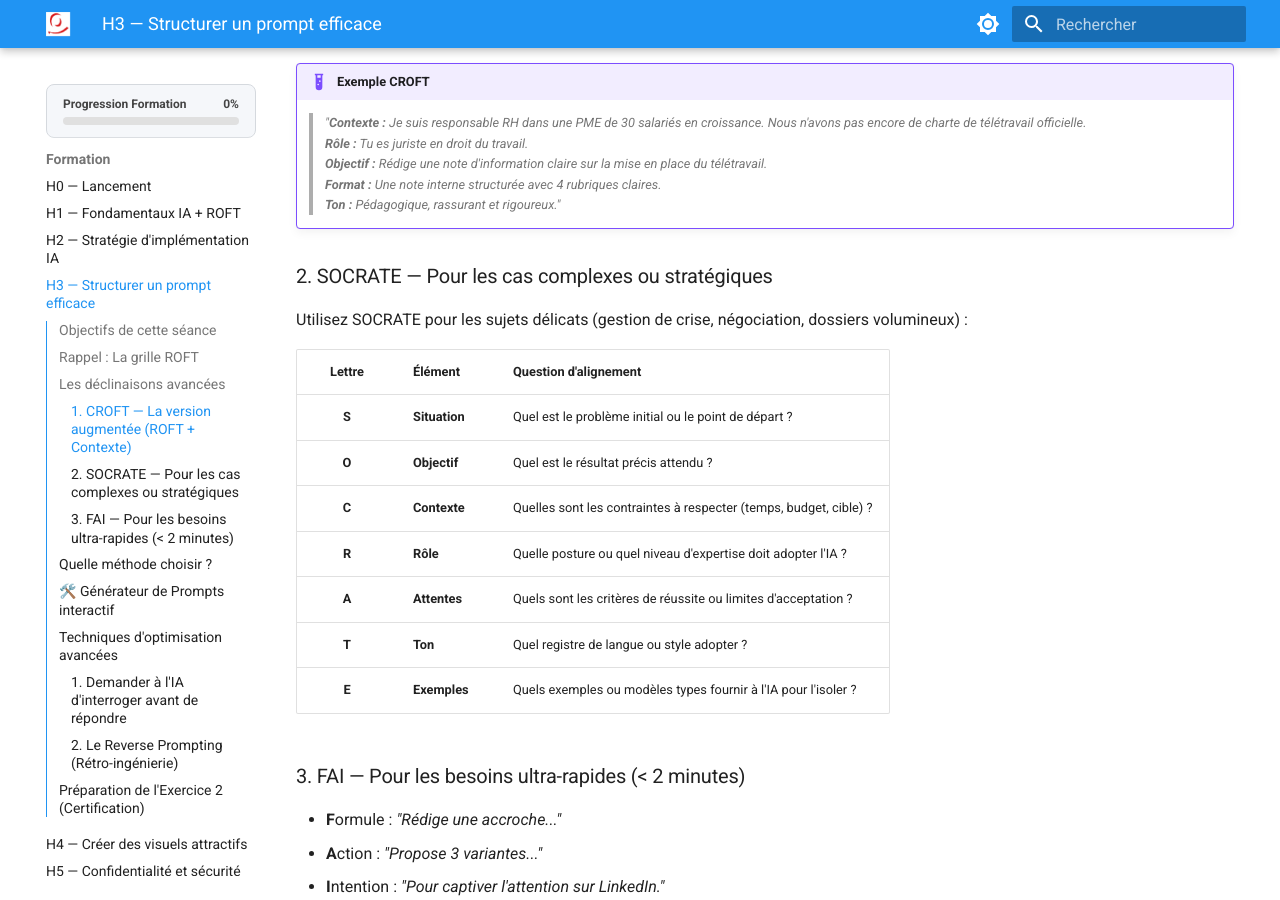
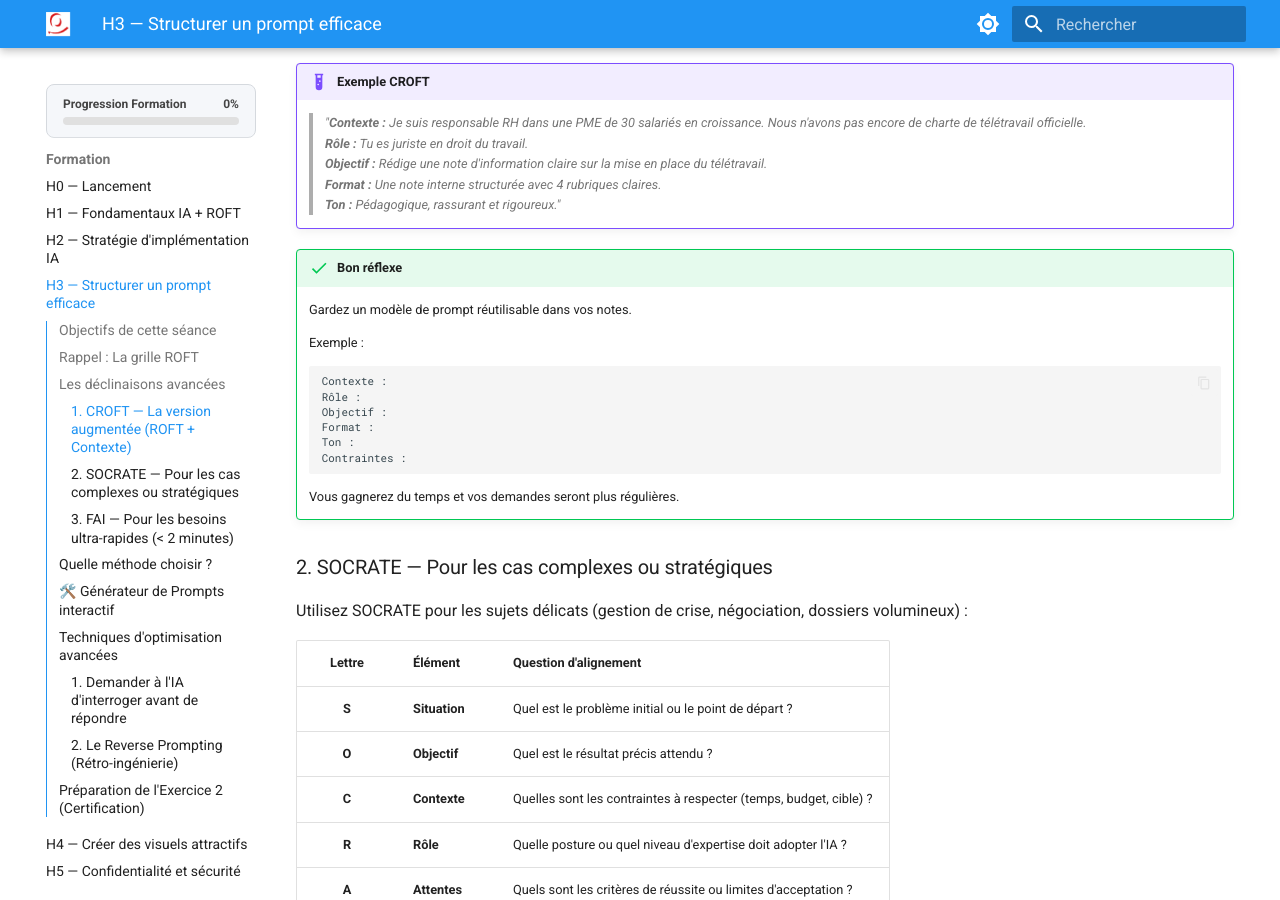
Before and after one commit to pierre-l-hue/wiki-formation-ia, an MkDocs documentation site: the page built from docs/formation/h3.md, in a window 1280 px wide and 900 px high, scrolled down 1096 px. Built offline with MkDocs 1.6.1 and Material for MkDocs 9.7.7, drawn with Linux system fonts in a browser that asks for light colours; some of the changed text lies outside the part shown.

Commit message:
Update h3.md

````diff
--- a/docs/formation/h3.md
+++ b/docs/formation/h3.md
@@ -31,6 +31,22 @@ En ajoutant 2 à 3 phrases de **Contexte**, vous évitez les réponses génériq
 
 !!! example "Exemple CROFT"
     > *"**Contexte :** Je suis responsable RH dans une PME de 30 salariés en croissance. Nous n'avons pas encore de charte de télétravail officielle.<br>**Rôle :** Tu es juriste en droit du travail.<br>**Objectif :** Rédige une note d'information claire sur la mise en place du télétravail.<br>**Format :** Une note interne structurée avec 4 rubriques claires.<br>**Ton :** Pédagogique, rassurant et rigoureux."*
+
+!!! success "Bon réflexe"
+    Gardez un modèle de prompt réutilisable dans vos notes.
+
+    Exemple :
+
+    ```text
+    Contexte :
+    Rôle :
+    Objectif :
+    Format :
+    Ton :
+    Contraintes :
+    ```
+
+    Vous gagnerez du temps et vos demandes seront plus régulières.
 
 ### 2. SOCRATE — Pour les cas complexes ou stratégiques
 Utilisez SOCRATE pour les sujets délicats (gestion de crise, négociation, dossiers volumineux) :
````
